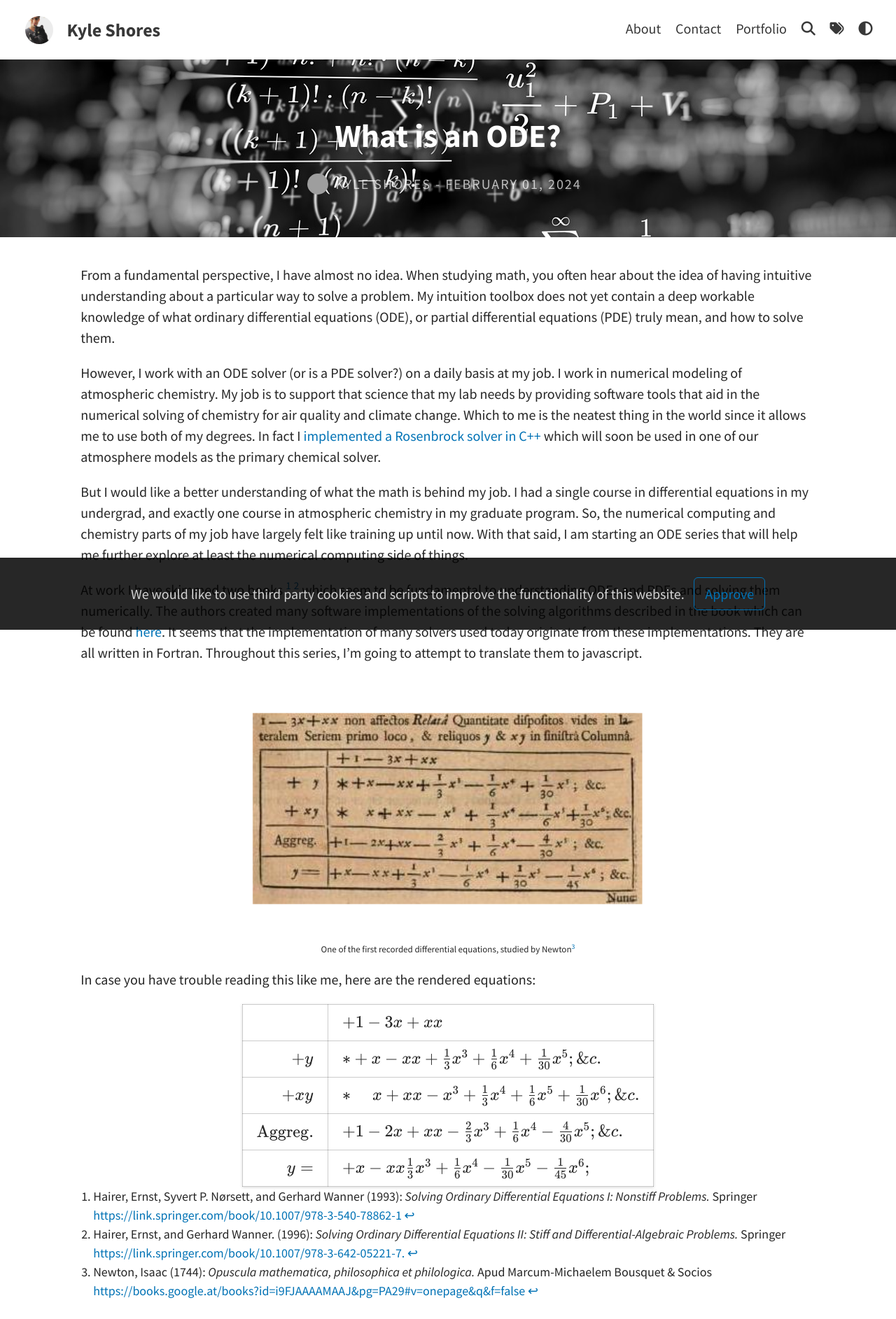
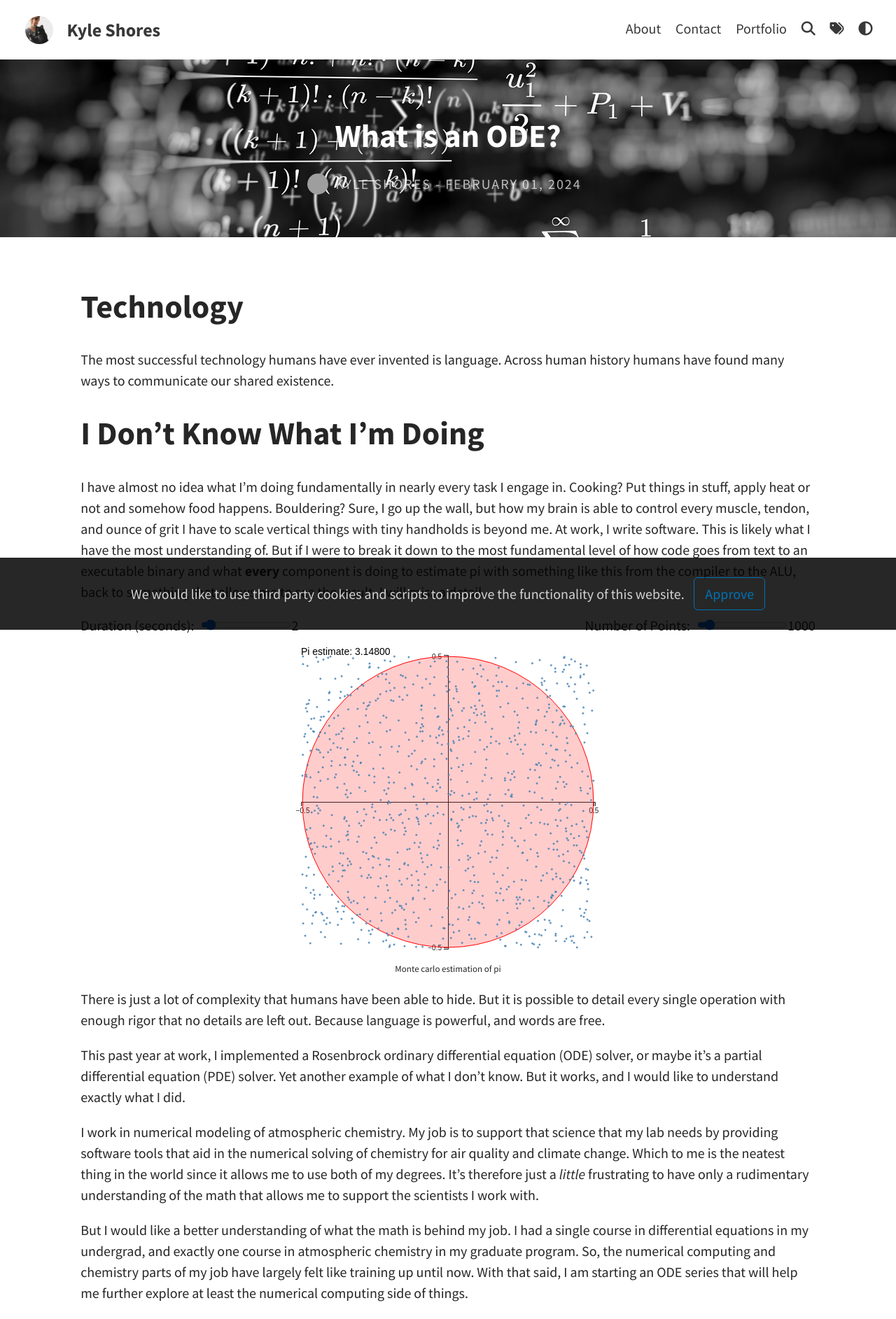
Before and after one commit to K20shores/kyleshores.com, a Jekyll site: the page built from _posts/2024-02-01-What-is-an-ODE.md, in a window 1280 px wide. Shown: the top 1885 px of the page at 70% size. Built offline with Jekyll 4.4.1, drawn with Linux system fonts in a browser that asks for light colours; a script that is not in the unit is left out; comment, search, counter and statistics services are not loaded; some of the changed text lies outside the part shown; grey boxes are pictures that could not be loaded.

Commit message:
saving progress

```diff
--- a/_posts/2024-02-01-What-is-an-ODE.md
+++ b/_posts/2024-02-01-What-is-an-ODE.md
@@ -8,16 +8,50 @@ d3: true
 author: kshores
 ---
 
-From a fundamental perspective, I have almost no idea. When studying math, you often hear about the idea of having intuitive
-understanding about a particular way to solve a problem. My intuition toolbox does not yet contain a deep workable knowledge
-of what ordinary differential equations (ODE), or partial differential equations (PDE) truly mean, and how to solve them.
+# Technology
 
-However, I work with an ODE solver (or is a PDE solver?) on a daily basis at my job. I work in numerical modeling of
-atmospheric chemistry. My job is to support that science that my lab needs by providing software tools that aid in the
-numerical solving of chemistry for air quality and climate change. Which to me is the neatest thing in the world since it
-allows me to use both of my degrees. In fact I
-[implemented a Rosenbrock solver in C++](https://github.com/NCAR/micm/blob/main/include/micm/solver/rosenbrock.hpp)
-which will soon be used in one of our atmosphere models as the primary chemical solver.
+The most successful technology humans have ever invented is language. Across human history humans have found many ways to
+communicate our shared existence.
+
+# I Don't Know What I'm Doing
+
+I have almost no idea what I'm doing fundamentally in nearly every task I engage in. Cooking? Put things in stuff, apply heat or
+not and somehow food happens. Bouldering? Sure, I go up the wall, but how my brain is able to control every muscle, tendon,
+and ounce of grit I have to scale vertical things with tiny handholds is beyond me. At work, I write software. This is
+likely what I have the most understanding of. But if I were to break it down to the most fundamental level of how
+code goes from text to an executable binary and what **every** component is doing to estimate pi with something like this from
+the compiler to the ALU, back to something that allows me to see the result, I will miss a detail.
+
+<div id="inputs">
+  <div>
+    <label for="duration">Duration (seconds):</label>
+    <input type="range" id="duration" name="duration" min="1" max="20" value="2" onchange="displayDuration()" oninput="onSlideChange()">
+    <span id="durationValue"></span>
+  </div>
+
+  <div>
+    <label for="num-points">Number of Points:</label>
+    <input type="range" id="num-points" name="num-points" min="100" max="10000" value="1000" step="100" onchange="displayNumPoints()" oninput="onSlideChange()">
+    <span id="numPointsValue"></span>
+  </div>
+</div>
+
+<figure>
+  <div id="estimate-pi"></div>
+  <figcaption>Monte carlo estimation of pi</figcaption>
+</figure>
+
+There is just a lot of complexity that humans have been able to hide. But it is possible to detail every single operation
+with enough rigor that no details are left out. Because language is powerful, and words are free.
+
+This past year at work, I implemented a Rosenbrock ordinary differential equation (ODE) solver, or maybe it's a partial
+differential equation (PDE) solver. Yet another example of what I don't know. But it works, and I would like to understand
+exactly what I did.
+
+I work in numerical modeling of atmospheric chemistry. My job is to support that science that my lab needs by providing
+software tools that aid in the numerical solving of chemistry for air quality and climate change. Which to me is the neatest
+thing in the world since it allows me to use both of my degrees. It's therefore just a _little_ frustrating to have only
+a rudimentary understanding of the math that allows me to support the scientists I work with.
 
 But I would like a better understanding of what the math is behind my job. I had a single course in differential equations in
 my undergrad, and exactly one course in atmospheric chemistry in my graduate program. So, the numerical computing and
@@ -30,6 +64,43 @@ found [here](https://www.unige.ch/~hairer/software.html). It seems that the impl
 originate from these implementations. They are all written in Fortran. Throughout this series, I'm going to attempt to
 translate them to javascript.
 
+# What is math
+
+Chapter I.1 in the textbook is titled "Terminology". It starts off with this statement.
+
+> "A differential equation of first order is an equation of the form"
+>
+> $$y'=f(x,y)$$
+
+and I'm already lost. Well kind of. I have some knowledge of math and I do know that this is defining a derivative
+in terms of a function. I don't remember what "first order" means but I was able to slide through all of my math
+classes with As without knowing.
+
+What's happening here is that the authors are establishing of baseline of mathematical formalism so that the readers (us)
+can supposedly understand the textbook.
+
+Except mathematical formalism is stupidly hard to understand unless you're reading math every single day. Word choice is
+also incredibly important and a stray "if", "suppose", "assume", "the", "a", can all completely change the meaning of a
+statement. Here's a crude and if informal example.
+
+<figure>
+  <div id="formalism-example"></div>
+  <figcaption>What is this?</figcaption>
+</figure>
+
+You probably might say "that's a sine wave!", and you'd be wrong. A **formal** way to describe what is above
+_is the graph of the function $$f(x)=sine(x)$$_.
+
+And even that could be further defined. What domain does $$x$$
+live in? $$\mathbb{R}$$? $$\mathbb{R^2}$$? $$\mathbb{C^2}$$?
+
+You see in the world of maths, all of these details **technically** matter when you want to rigorously prove something
+from first principles. That formalism populates the mathematical literature and all of the textbooks. As well as
+,apparently, this blog post.
+
+However, I will try my best to restate that formalism in plane english in a way that **I** can actually understand.
+
+# Some History
 
 <figure>
     <img src="/assets/img/posts/newton_1744.png" />
@@ -42,15 +113,51 @@ translate them to javascript.
 
 In case you have trouble reading this like me, here are the rendered equations:
 
-|                      | $$ +1 - 3x + xx $$  |
-| -------------------: | :--------------------------------------------------------------------------------------------------- |
-| $$+y$$               | $$ \ast + x - xx + \frac{1}{3}x^3 + \frac{1}{6}x^4 + \frac{1}{30}x^5; \&c. $$                        |
-| $$+xy$$              | $$ \ast \;\quad x + xx - x^3 + \frac{1}{3}x^4 + \frac{1}{6}x^5 + \frac{1}{30}x^6; \&c. $$     |
-| $$\mathrm{Aggreg.}$$ | $$ + 1 - 2x + xx - \frac{2}{3}x^3 + \frac{1}{6}x^4 - \frac{4}{30}x^5; \&c. $$                        |
-| $$y=$$               | $$ +x - xx \frac{1}{3}x^3 + \frac{1}{6}x^4 - \frac{1}{30}x^5 - \frac{1}{45}x^6; $$                   |
-
-
+|                      | $$ +1 - 3x + xx $$                                                                        |
+| -------------------: | :---------------------------------------------------------------------------------------- |
+|               $$+y$$ | $$ \ast + x - xx + \frac{1}{3}x^3 + \frac{1}{6}x^4 + \frac{1}{30}x^5; \&c. $$             |
+|              $$+xy$$ | $$ \ast \;\quad x + xx - x^3 + \frac{1}{3}x^4 + \frac{1}{6}x^5 + \frac{1}{30}x^6; \&c. $$ |
+| $$\mathrm{Aggreg.}$$ | $$ + 1 - 2x + xx - \frac{2}{3}x^3 + \frac{1}{6}x^4 - \frac{4}{30}x^5; \&c. $$             |
+|               $$y=$$ | $$ +x - xx \frac{1}{3}x^3 + \frac{1}{6}x^4 - \frac{1}{30}x^5 - \frac{1}{45}x^6; $$        |
 
 [^1]: {% include citation.html key="hairer1993" %}
 [^2]: {% include citation.html key="hairer1996" %}
 [^3]: {% include citation.html key="newton1744" %}
+
+<script src="{{ '/js/posts/what_is_an_ode.js' | relative_url }}"></script>
+
+<style>
+
+figure > div {
+  display: flex;
+  justify-content: center;
+  margin: 0 auto;
+}
+
+#inputs {
+  display: flex;
+  flex-direction: row;
+  justify-content: space-between;
+}
+
+#inputs > div {
+  display: flex;
+  align-items: center;
+  margin-bottom: 10px;
+}
+
+#inputs label {
+  margin-right: 10px;
+}
+
+@media (max-width: 768px) {
+  #inputs {
+    flex-direction: column;
+    align-items: center; /* Align items to start in column layout */
+  }
+
+  #inputs > div {
+    margin-bottom: 10px; /* Optional: You can adjust the margin as needed */
+  }
+}
+</style>
--- a/_sass/base/_global.scss
+++ b/_sass/base/_global.scss
@@ -2,11 +2,6 @@
   margin: 0;
   padding: 0;
   box-sizing: border-box;
-}
-
-.figcaption-with-footnote {
-  text-align: center;
-  font-style: italic;
 }
 
 figure {
--- a/_sass/layouts/_posts.scss
+++ b/_sass/layouts/_posts.scss
@@ -18,6 +18,7 @@ article {
   }
 
   .footnotes {
+    margin-top: 1em;
     font-size: 0.9em;
   }
 }
--- /dev/null
+++ b/js/posts/what_is_an_ode.js
@@ -0,0 +1,220 @@
+"use strict";
+
+const estimate_pi = (N, duration) => {
+  const margin = { top: 20, right: 20, bottom: 20, left: 20 };
+  const width = 460 - margin.left - margin.right;
+  const height = 460 - margin.top - margin.bottom;
+
+  const xmin = -0.5;
+  const xmax = 0.5;
+  const ymin = xmin;
+  const ymax = xmax;
+
+  d3.select("#estimate-pi").selectAll("svg").remove();
+
+  const _width = width + margin.left + margin.right;
+  const _height = height + margin.top + margin.bottom;
+
+  d3.select("#estimate-pi")
+    .style("max-width", `${_width}px`)
+    .style("max-width", `${_height}px`);
+
+  const svg = d3
+    .select("#estimate-pi")
+    .append("svg")
+    .attr("viewBox", `0 0 ${_width} ${_height}`)
+    .attr("preserveAspectRatio", "xMinYMin meet")
+    .attr("width", "100%")
+    .attr("height", "100%")
+    .append("g")
+    .attr("transform", `translate(${margin.left},${margin.top})`);
+
+  // Define the scales and axes
+  const scale = 1.01;
+  const x = d3
+    .scaleLinear()
+    .domain([scale * xmin, scale * xmax])
+    .range([0, width]);
+  const y = d3
+    .scaleLinear()
+    .domain([scale * ymin, scale * ymax])
+    .range([height, 0]);
+
+  svg
+    .append("g")
+    .attr("transform", `translate(0, ${height / 2})`)
+    .call(d3.axisBottom(x).tickValues([xmin, xmax]));
+
+  svg
+    .append("g")
+    .attr("transform", `translate(${width / 2}, 0)`)
+    .call(d3.axisLeft(y).tickValues([ymin, ymax]));
+
+  const random = (min, max) => {
+    return Math.random() * (max - min) + min;
+  };
+
+  // Generate random points in a square
+  const points = d3.range(N).map(function (d) {
+    return { x: random(xmin, xmax), y: random(ymin, ymax) };
+  });
+
+  // draw a red circle with radius 1
+  svg
+    .append("circle")
+    .attr("cx", function (d) {
+      return x(0);
+    })
+    .attr("cy", function (d) {
+      return y(0);
+    })
+    .attr("r", y(0) - y(ymax))
+    .attr("fill", "red")
+    .attr("fill-opacity", 0.2)
+    .attr("stroke", "red")
+    .attr("stroke-width", 1);
+
+  let in_circle = 0;
+  // Add a counter
+  const counter = svg
+    .append("text")
+    .attr("x", 0)
+    .attr("y", 0)
+    .attr("text-anchor", "start")
+    .attr("font-family", "Arial")
+    .attr("font-size", "14px")
+    .text("Visible: 0");
+
+  // Add circles for each point with delayed appearance
+  svg
+    .selectAll(".point")
+    .data(points)
+    .enter()
+    .append("circle")
+    .attr("class", "point")
+    .attr("cx", function (d) {
+      return x(d.x);
+    })
+    .attr("cy", function (d) {
+      return y(d.y);
+    })
+    .attr("r", 1)
+    .attr("fill", "steelblue")
+    .attr("stroke", "steelblue")
+    .attr("stroke-width", 1)
+    .attr("stroke-opacity", 1.0)
+    .attr("fill-opacity", 0.5)
+    .attr("display", "none") // initially hide the circles
+    .transition()
+    .delay((d, i) => ((duration * 1000) / N) * i) // calculate delay based on index
+    .attr("display", "inline") // show circles with transition
+    .on("start", function (d, i) {
+      if (d.x ** 2 + d.y ** 2 <= 0.25) {
+        in_circle += 1;
+      }
+      const estimate = ((4 * in_circle) / (i + 1)).toFixed(5);
+      counter.text(`Pi estimate: ${estimate}`);
+    });
+};
+
+let currentDuration = parseInt(document.getElementById("duration").value);
+let currentNumPoints = parseInt(document.getElementById("num-points").value);
+
+let durationValue = document.getElementById("durationValue");
+durationValue.textContent = currentDuration;
+
+let numPointsValue = document.getElementById("numPointsValue");
+numPointsValue.textContent = currentNumPoints;
+
+function displayDuration() {
+  let durationInput = document.getElementById("duration");
+  let durationValue = document.getElementById("durationValue");
+  durationValue.textContent = durationInput.value;
+  currentDuration = parseInt(durationInput.value); // Update current duration
+  estimate_pi(currentNumPoints, currentDuration); // Call estimate_pi with updated values
+}
+
+function displayNumPoints() {
+  let numPointsInput = document.getElementById("num-points");
+  let numPointsValue = document.getElementById("numPointsValue");
+  numPointsValue.textContent = numPointsInput.value;
+  currentNumPoints = parseInt(numPointsInput.value); // Update current number of points
+  estimate_pi(currentNumPoints, currentDuration); // Call estimate_pi with updated values
+}
+
+function onSlideChange() {
+  let durationInput = document.getElementById("duration");
+  let durationValue = document.getElementById("durationValue");
+  durationValue.textContent = durationInput.value;
+  let numPointsInput = document.getElementById("num-points");
+  let numPointsValue = document.getElementById("numPointsValue");
+  numPointsValue.textContent = numPointsInput.value;
+  currentDuration = parseInt(durationInput.value);
+  currentNumPoints = parseInt(numPointsInput.value);
+}
+
+estimate_pi(currentNumPoints, currentDuration);
+
+const formalism = () => {
+  const margin = { top: 20, right: 20, bottom: 20, left: 30 };
+  const width = 460 - margin.left - margin.right;
+  const height = 460 - margin.top - margin.bottom;
+
+  const xmin = 0;
+  const xmax = 2 * Math.PI;
+
+  const _width = width + margin.left + margin.right;
+  const _height = height + margin.top + margin.bottom;
+
+  d3.select("#formalism-example")
+    .style("max-width", `${_width}px`)
+    .style("max-width", `${_height}px`);
+
+  const svg = d3
+    .select("#formalism-example")
+    .append("svg")
+    .attr("viewBox", `0 0 ${_width} ${_height}`)
+    .attr("preserveAspectRatio", "xMinYMin meet")
+    .attr("width", "100%")
+    .attr("height", "100%")
+    .append("g")
+    .attr("transform", `translate(${margin.left},${margin.top})`);
+
+  // Define the scales and axes
+  const x = d3.scaleLinear().domain([xmin, xmax]).range([0, width]);
+  const y = d3.scaleLinear().domain([-1, 1]).range([height, 0]);
+
+  svg
+    .append("g")
+    .attr("transform", `translate(0, ${height})`)
+    .call(d3.axisBottom(x));
+
+  svg.append("g").call(d3.axisLeft(y));
+
+  // Generate sine wave data
+  const sineData = d3.range(xmin, xmax, 0.01).map(function (d) {
+    return { x: d, y: Math.sin(d) };
+  });
+
+  // Define the line
+  const valueline = d3
+    .line()
+    .x(function (d) {
+      return x(d.x);
+    })
+    .y(function (d) {
+      return y(d.y);
+    });
+
+  // Add the valueline path
+  svg
+    .append("path")
+    .data([sineData])
+    .attr("class", "line")
+    .attr("d", valueline)
+    .attr("fill", "none")
+    .attr("stroke", "steelblue")
+    .attr("stroke-width", 2);
+};
+
+formalism();
```
Also changed, not shown: _posts/2024-01-15-Intention.md (+0 -28 lines).
